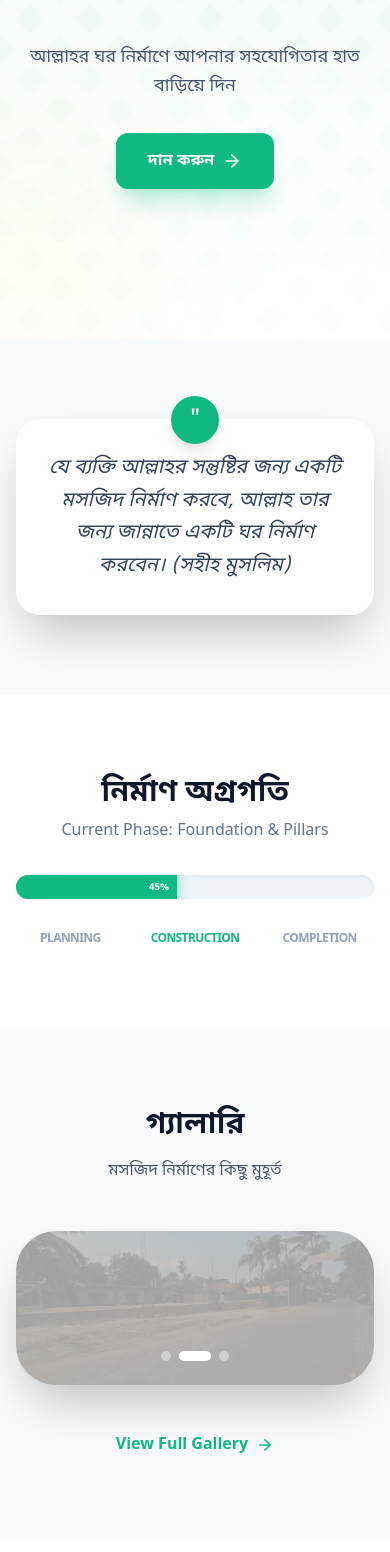
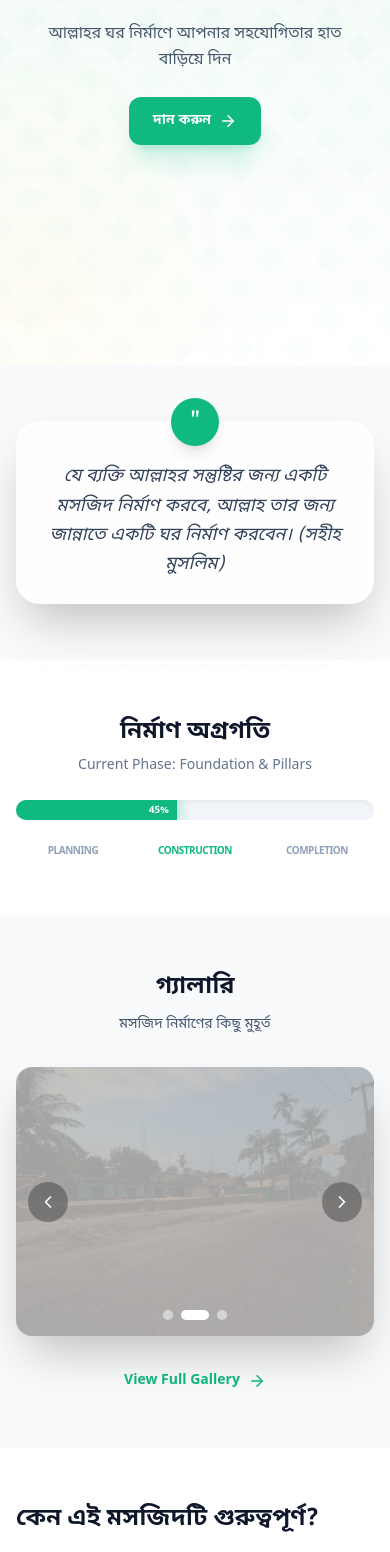
Before and after one commit to Naim-006/purankadba-baitunnoorjamemasjid, a React (Vite) app in the folder baitun-noor-jame-masjid/: page / in a window 390 px wide. Shown: the part 416-1968 px from the top of the page. Built offline with nearby package versions, Linux system fonts and the light colour scheme.

Commit message:
Add files via upload

```diff
--- a/baitun-noor-jame-masjid/src/pages/Developer.tsx
+++ b/baitun-noor-jame-masjid/src/pages/Developer.tsx
@@ -22,13 +22,13 @@ const Developer = () => {
   ];
 
   return (
-    <div className="pt-32 pb-20 px-4">
-      <div className="max-w-5xl mx-auto space-y-16">
+    <div className="pt-20 md:pt-32 pb-16 md:pb-20 px-4">
+      <div className="max-w-5xl mx-auto space-y-12 md:space-y-16">
         <header className="text-center space-y-4">
           <motion.h1
             initial={{ opacity: 0, y: 20 }}
             animate={{ opacity: 1, y: 0 }}
-            className="text-4xl md:text-5xl font-bold text-slate-900"
+            className="text-3xl md:text-5xl font-bold text-slate-900"
           >
             {t.developer.title}
           </motion.h1>
@@ -39,7 +39,7 @@ const Developer = () => {
           />
         </header>
 
-        <div className="grid md:grid-cols-5 gap-12 items-start">
+        <div className="grid md:grid-cols-5 gap-8 md:gap-12 items-start">
           <motion.div
             initial={{ opacity: 0, scale: 0.9 }}
             whileInView={{ opacity: 1, scale: 1 }}
@@ -50,7 +50,7 @@ const Developer = () => {
               <div className="absolute inset-0 bg-primary rounded-full rotate-6 group-hover:rotate-3 transition-transform w-48 h-48 mx-auto" />
               <div className="relative w-48 h-48 rounded-full overflow-hidden shadow-2xl border-4 border-white">
                 <img
-                  src="dev.jpg"
+                  src="/dev.jpg"
                   alt="Naim Hossian"
                   className="w-full h-full object-cover"
                   referrerPolicy="no-referrer"
--- a/baitun-noor-jame-masjid/src/pages/Gallery.tsx
+++ b/baitun-noor-jame-masjid/src/pages/Gallery.tsx
@@ -7,19 +7,19 @@ const Gallery = () => {
 
   const images = [
 
-     { url: "5.jpg", title: "Structure Overview", date: "March 2026" },
-    { url: "6.jpg", title: "Pillar Detail", date: "March 2026" },
-    { url: "7.jpg", title: "Site Close-up", date: "March 2026" },
-    { url: "3.jpg", title: "Architectural Plan", date: "March 2026" },
-    { url: "0.jpg", title: "Foundation & Pillars", date: "March 2026" },
-    { url: "1.jpg", title: "Site Progress", date: "March 2026" },
-    { url: "2.jpg", title: "Construction View", date: "March 2026" },
+    { url: "/5.jpg", title: "Structure Overview", date: "March 2026" },
+    { url: "/6.jpg", title: "Pillar Detail", date: "March 2026" },
+    { url: "/7.jpg", title: "Site Close-up", date: "March 2026" },
+    { url: "/3.jpg", title: "Architectural Plan", date: "March 2026" },
+    { url: "/0.jpg", title: "Foundation & Pillars", date: "March 2026" },
+    { url: "/1.jpg", title: "Site Progress", date: "March 2026" },
+    { url: "/2.jpg", title: "Construction View", date: "March 2026" },
 
 
   ];
 
   return (
-    <div className="pt-32 pb-20 px-4">
+    <div className="pt-20 md:pt-32 pb-16 md:pb-20 px-4">
       <div className="max-w-7xl mx-auto space-y-16">
         <header className="text-center space-y-4 max-w-3xl mx-auto">
           <motion.h1
@@ -37,7 +37,7 @@ const Gallery = () => {
           />
         </header>
 
-        <div className="grid grid-cols-1 sm:grid-cols-2 lg:grid-cols-3 gap-8">
+        <div className="grid grid-cols-1 sm:grid-cols-2 lg:grid-cols-3 gap-4 md:gap-8">
           {images.map((img, i) => (
             <motion.div
               key={i}
--- a/baitun-noor-jame-masjid/src/pages/Home.tsx
+++ b/baitun-noor-jame-masjid/src/pages/Home.tsx
@@ -11,9 +11,9 @@ const Home = () => {
   const [currentSlide, setCurrentSlide] = React.useState(0);
 
   const galleryImages = [
-    "0.jpg",
-    "5.jpg",
-    "6.jpg",
+    "/0.jpg",
+    "/5.jpg",
+    "/6.jpg",
   ];
 
   const nextSlide = () => setCurrentSlide((prev) => (prev + 1) % galleryImages.length);
@@ -25,9 +25,9 @@ const Home = () => {
   }, []);
 
   return (
-    <div className="pt-20">
+    <div className="pt-16 md:pt-20">
       {/* Hero Section */}
-      <section className="relative min-h-[80vh] flex items-center justify-center overflow-hidden px-4 py-20">
+      <section className="relative min-h-[85vh] flex items-center justify-center overflow-hidden px-4 py-16 md:py-20">
         <div className="absolute inset-0 z-0">
           <div className="absolute inset-0 bg-gradient-to-b from-primary/10 to-white/50" />
           <motion.div
@@ -48,7 +48,7 @@ const Home = () => {
           />
         </div>
 
-        <div className="relative z-10 max-w-4xl mx-auto text-center space-y-8">
+        <div className="relative z-10 w-full max-w-4xl mx-auto text-center space-y-6 md:space-y-8">
           <motion.div
             initial={{ opacity: 0, y: 20 }}
             animate={{ opacity: 1, y: 0 }}
@@ -63,7 +63,7 @@ const Home = () => {
             animate={{ opacity: 1, y: 0 }}
             transition={{ delay: 0.1 }}
             className={cn(
-              "text-4xl md:text-6xl lg:text-7xl font-bold text-slate-900 leading-tight",
+              "text-3xl sm:text-4xl md:text-6xl lg:text-7xl font-bold text-slate-900 leading-tight px-2",
               language === 'bn' ? 'font-sans' : 'font-sans tracking-tight'
             )}
           >
@@ -74,7 +74,7 @@ const Home = () => {
             initial={{ opacity: 0, y: 20 }}
             animate={{ opacity: 1, y: 0 }}
             transition={{ delay: 0.2 }}
-            className="text-lg md:text-xl text-slate-600 max-w-2xl mx-auto leading-relaxed"
+            className="text-base md:text-xl text-slate-600 max-w-2xl mx-auto leading-relaxed px-2"
           >
             {t.hero.subtitle}
           </motion.p>
@@ -87,28 +87,28 @@ const Home = () => {
           >
             <Link
               to="/donation"
-              className="bg-primary text-white px-8 py-4 rounded-xl font-bold shadow-xl shadow-primary/20 hover:scale-105 transition-transform flex items-center gap-2"
+              className="bg-primary text-white px-6 sm:px-8 py-3.5 sm:py-4 rounded-xl font-bold shadow-xl shadow-primary/20 hover:scale-105 transition-transform flex items-center gap-2 text-sm sm:text-base"
             >
               {t.hero.cta}
-              <ArrowRight size={20} />
+              <ArrowRight size={18} />
             </Link>
           </motion.div>
         </div>
       </section>
 
       {/* Emotional Message */}
-      <section className="py-20 px-4 bg-slate-50">
+      <section className="py-14 md:py-20 px-4 bg-slate-50">
         <div className="max-w-4xl mx-auto text-center">
           <motion.div
             initial={{ opacity: 0, scale: 0.9 }}
             whileInView={{ opacity: 1, scale: 1 }}
             viewport={{ once: true }}
-            className="glass p-8 md:p-12 rounded-3xl shadow-2xl relative"
+            className="glass p-6 md:p-12 rounded-3xl shadow-2xl relative"
           >
             <div className="absolute -top-6 left-1/2 -translate-x-1/2 w-12 h-12 bg-primary text-white rounded-full flex items-center justify-center shadow-lg">
               <span className="text-2xl">"</span>
             </div>
-            <p className="text-xl md:text-2xl italic text-slate-700 leading-relaxed font-medium">
+            <p className="text-lg md:text-2xl italic text-slate-700 leading-relaxed font-medium pt-4">
               {t.home.emotional_msg}
             </p>
           </motion.div>
@@ -116,14 +116,14 @@ const Home = () => {
       </section>
 
       {/* Progress Bar */}
-      <section className="py-20 px-4">
-        <div className="max-w-3xl mx-auto space-y-8">
+      <section className="py-14 md:py-20 px-4">
+        <div className="max-w-3xl mx-auto space-y-6 md:space-y-8">
           <div className="text-center space-y-2">
-            <h2 className="text-3xl font-bold text-slate-900">{t.home.progress_title}</h2>
-            <p className="text-slate-500">Current Phase: Foundation & Pillars</p>
+            <h2 className="text-2xl md:text-3xl font-bold text-slate-900">{t.home.progress_title}</h2>
+            <p className="text-slate-500 text-sm md:text-base">Current Phase: Foundation & Pillars</p>
           </div>
 
-          <div className="relative h-6 bg-slate-100 rounded-full overflow-hidden shadow-inner">
+          <div className="relative h-5 md:h-6 bg-slate-100 rounded-full overflow-hidden shadow-inner">
             <motion.div
               initial={{ width: 0 }}
               whileInView={{ width: '45%' }}
@@ -135,7 +135,7 @@ const Home = () => {
             </motion.div>
           </div>
 
-          <div className="grid grid-cols-3 gap-4 text-center text-xs font-bold text-slate-400 uppercase tracking-tighter">
+          <div className="grid grid-cols-3 gap-2 text-center text-[10px] md:text-xs font-bold text-slate-400 uppercase tracking-tighter">
             <div>Planning</div>
             <div className="text-primary">Construction</div>
             <div>Completion</div>
@@ -144,50 +144,52 @@ const Home = () => {
       </section>
 
       {/* Gallery Slideshow Section */}
-      <section className="py-20 px-4 bg-slate-50 relative overflow-hidden">
-        <div className="max-w-7xl mx-auto space-y-12">
-          <div className="text-center space-y-4">
-            <h2 className="text-3xl md:text-4xl font-bold text-slate-900">{t.gallery.title}</h2>
-            <p className="text-slate-600">{t.gallery.subtitle}</p>
+      <section className="py-14 md:py-20 px-4 bg-slate-50 relative overflow-hidden">
+        <div className="max-w-7xl mx-auto space-y-8 md:space-y-12">
+          <div className="text-center space-y-3 md:space-y-4">
+            <h2 className="text-2xl md:text-4xl font-bold text-slate-900">{t.gallery.title}</h2>
+            <p className="text-slate-600 text-sm md:text-base">{t.gallery.subtitle}</p>
           </div>
 
-          <div className="relative aspect-[21/9] rounded-[2.5rem] overflow-hidden shadow-2xl group">
+          {/* Responsive aspect ratio: taller on mobile, wide on desktop */}
+          <div className="relative aspect-[4/3] sm:aspect-[16/9] md:aspect-[21/9] rounded-2xl md:rounded-[2.5rem] overflow-hidden shadow-2xl">
             <AnimatePresence mode="wait">
               <motion.img
                 key={currentSlide}
                 src={galleryImages[currentSlide]}
+                alt={`Mosque image ${currentSlide + 1}`}
                 initial={{ opacity: 0, scale: 1.1 }}
                 animate={{ opacity: 1, scale: 1 }}
                 exit={{ opacity: 0, scale: 0.9 }}
                 transition={{ duration: 0.8 }}
                 className="w-full h-full object-cover"
-                referrerPolicy="no-referrer"
               />
             </AnimatePresence>
 
             <div className="absolute inset-0 bg-black/20" />
 
+            {/* Always visible nav buttons on mobile */}
             <button
               onClick={prevSlide}
-              className="absolute left-6 top-1/2 -translate-y-1/2 w-12 h-12 bg-white/20 backdrop-blur-md text-white rounded-full flex items-center justify-center opacity-0 group-hover:opacity-100 transition-opacity hover:bg-white/40"
+              className="absolute left-3 md:left-6 top-1/2 -translate-y-1/2 w-10 h-10 md:w-12 md:h-12 bg-black/30 backdrop-blur-md text-white rounded-full flex items-center justify-center transition-all hover:bg-black/50 active:scale-95"
             >
-              <ChevronLeft size={24} />
+              <ChevronLeft size={20} />
             </button>
             <button
               onClick={nextSlide}
-              className="absolute right-6 top-1/2 -translate-y-1/2 w-12 h-12 bg-white/20 backdrop-blur-md text-white rounded-full flex items-center justify-center opacity-0 group-hover:opacity-100 transition-opacity hover:bg-white/40"
+              className="absolute right-3 md:right-6 top-1/2 -translate-y-1/2 w-10 h-10 md:w-12 md:h-12 bg-black/30 backdrop-blur-md text-white rounded-full flex items-center justify-center transition-all hover:bg-black/50 active:scale-95"
             >
-              <ChevronRight size={24} />
+              <ChevronRight size={20} />
             </button>
 
-            <div className="absolute bottom-6 left-1/2 -translate-x-1/2 flex gap-2">
+            <div className="absolute bottom-4 left-1/2 -translate-x-1/2 flex gap-2">
               {galleryImages.map((_, i) => (
                 <button
                   key={i}
                   onClick={() => setCurrentSlide(i)}
                   className={cn(
-                    "w-2.5 h-2.5 rounded-full transition-all",
-                    currentSlide === i ? "bg-white w-8" : "bg-white/40"
+                    "h-2.5 rounded-full transition-all",
+                    currentSlide === i ? "bg-white w-7" : "bg-white/50 w-2.5"
                   )}
                 />
               ))}
@@ -197,7 +199,7 @@ const Home = () => {
           <div className="text-center">
             <Link
               to="/gallery"
-              className="inline-flex items-center gap-2 text-primary font-bold hover:gap-3 transition-all"
+              className="inline-flex items-center gap-2 text-primary font-bold hover:gap-3 transition-all text-sm md:text-base"
             >
               View Full Gallery <ArrowRight size={18} />
             </Link>
@@ -206,26 +208,26 @@ const Home = () => {
       </section>
 
       {/* Why Matters */}
-      <section className="py-20 px-4 bg-white">
-        <div className="max-w-7xl mx-auto grid md:grid-cols-2 gap-12 items-center">
+      <section className="py-14 md:py-20 px-4 bg-white">
+        <div className="max-w-7xl mx-auto grid grid-cols-1 md:grid-cols-2 gap-10 md:gap-12 items-center">
           <motion.div
             initial={{ opacity: 0, x: -50 }}
             whileInView={{ opacity: 1, x: 0 }}
             viewport={{ once: true }}
-            className="space-y-6"
+            className="space-y-5 md:space-y-6"
           >
-            <h2 className="text-3xl md:text-4xl font-bold text-slate-900 leading-tight">
+            <h2 className="text-2xl md:text-4xl font-bold text-slate-900 leading-tight">
               {t.home.why_matters_title}
             </h2>
-            <p className="text-lg text-slate-600 leading-relaxed">
+            <p className="text-base md:text-lg text-slate-600 leading-relaxed">
               {t.home.why_matters_desc}
             </p>
-            <div className="grid grid-cols-2 gap-4">
+            <div className="grid grid-cols-2 gap-3 md:gap-4">
               {[
-                { label: "Capacity", value: "500+" },
-                { label: "Education", value: "Madrasa" },
+                { label: "Capacity", value: "200+(per floor)" },
+                { label: "Education", value: "Mosque" },
                 { label: "Community", value: "Center" },
-                { label: "Spiritual", value: "Library" },
+                { label: "Spiritual", value: "Center" },
               ].map((item, i) => (
                 <div key={i} className="bg-slate-50 p-4 rounded-xl border border-slate-100">
                   <p className="text-xs text-slate-400 uppercase font-bold">{item.label}</p>
@@ -239,13 +241,12 @@ const Home = () => {
             initial={{ opacity: 0, x: 50 }}
             whileInView={{ opacity: 1, x: 0 }}
             viewport={{ once: true }}
-            className="relative aspect-square rounded-3xl overflow-hidden shadow-2xl"
+            className="relative w-full aspect-square md:aspect-square rounded-2xl md:rounded-3xl overflow-hidden shadow-2xl"
           >
             <img
               src="/3.jpg"
               alt="Mosque Architectural Plan"
               className="w-full h-full object-cover"
-              referrerPolicy="no-referrer"
             />
             <div className="absolute inset-0 bg-primary/20 mix-blend-overlay" />
           </motion.div>
@@ -253,23 +254,23 @@ const Home = () => {
       </section>
 
       {/* CTA Banner */}
-      <section className="py-20 px-4">
+      <section className="py-14 md:py-20 px-4">
         <motion.div
           initial={{ opacity: 0, y: 50 }}
           whileInView={{ opacity: 1, y: 0 }}
           viewport={{ once: true }}
-          className="max-w-5xl mx-auto bg-primary rounded-[2rem] p-12 text-center text-white space-y-8 shadow-2xl shadow-primary/30 relative overflow-hidden"
+          className="max-w-5xl mx-auto bg-primary rounded-[1.5rem] md:rounded-[2rem] p-8 md:p-12 text-center text-white space-y-6 md:space-y-8 shadow-2xl shadow-primary/30 relative overflow-hidden"
         >
-          <div className="absolute top-0 right-0 w-64 h-64 bg-white/10 rounded-full blur-3xl -translate-y-1/2 translate-x-1/2" />
-          <div className="absolute bottom-0 left-0 w-64 h-64 bg-accent/10 rounded-full blur-3xl translate-y-1/2 -translate-x-1/2" />
+          <div className="absolute top-0 right-0 w-48 md:w-64 h-48 md:h-64 bg-white/10 rounded-full blur-3xl -translate-y-1/2 translate-x-1/2" />
+          <div className="absolute bottom-0 left-0 w-48 md:w-64 h-48 md:h-64 bg-accent/10 rounded-full blur-3xl translate-y-1/2 -translate-x-1/2" />
 
-          <h2 className="text-3xl md:text-5xl font-bold leading-tight relative z-10">
+          <h2 className="text-2xl sm:text-3xl md:text-5xl font-bold leading-tight relative z-10">
             {t.home.cta_banner_title}
           </h2>
           <div className="relative z-10">
             <Link
               to="/donation"
-              className="inline-block bg-white text-primary px-10 py-4 rounded-xl font-bold text-lg hover:bg-accent hover:text-slate-900 transition-all shadow-xl"
+              className="inline-block bg-white text-primary px-8 md:px-10 py-3.5 md:py-4 rounded-xl font-bold text-base md:text-lg hover:bg-accent hover:text-slate-900 transition-all shadow-xl active:scale-95"
             >
               {t.home.cta_banner_btn}
             </Link>
```
